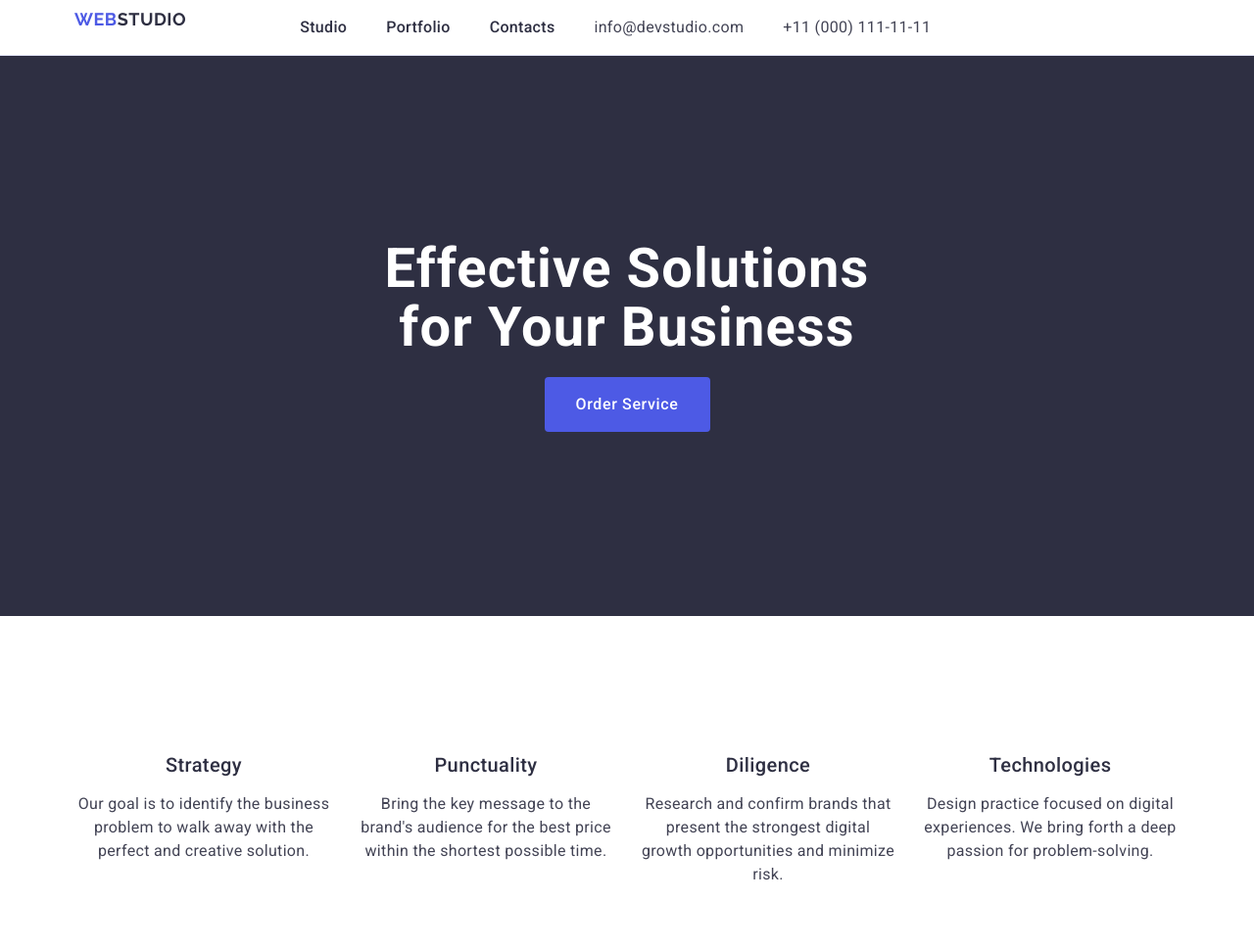
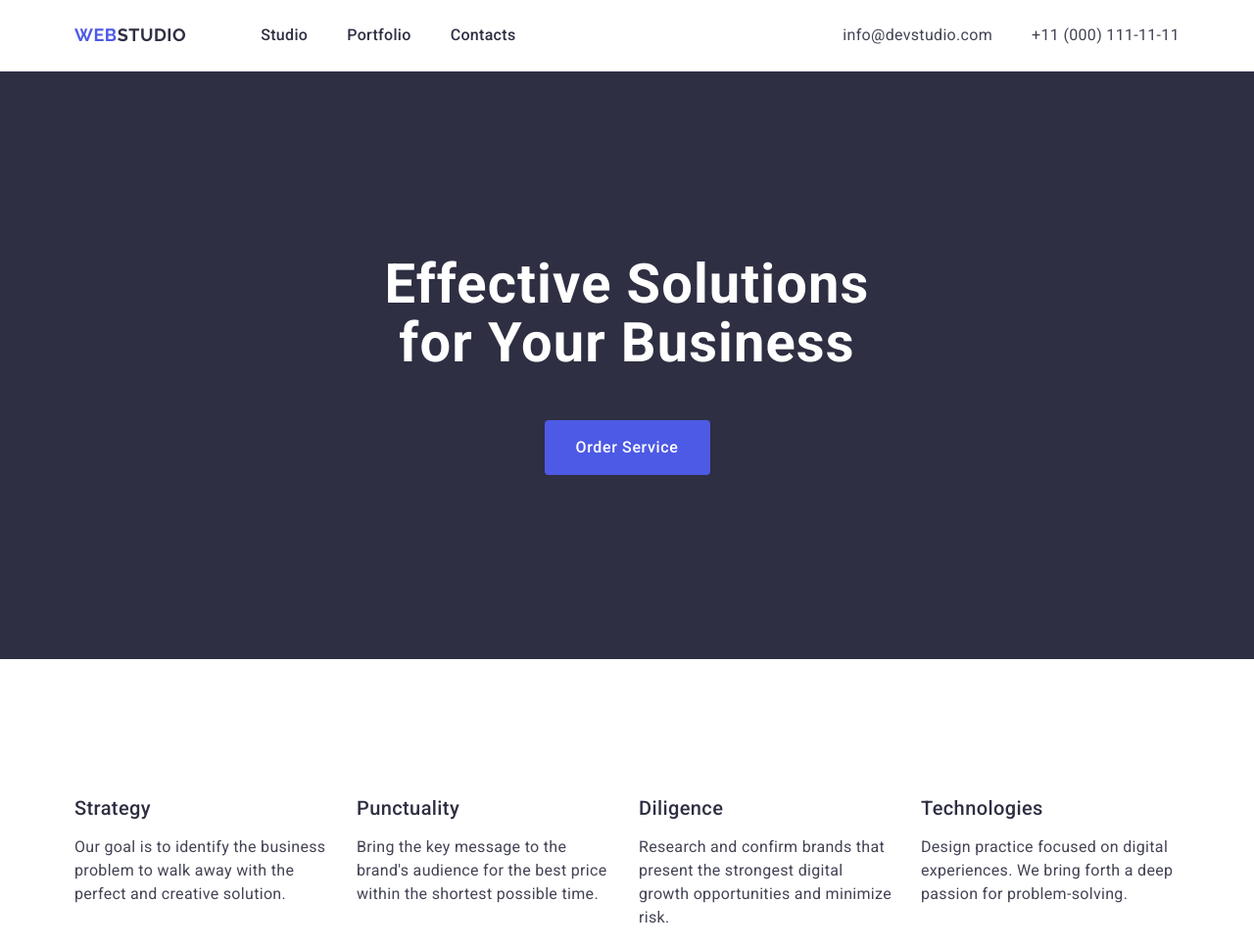
Before and after one commit to Sashke777/goit-markup-hw-03, a plain HTML site: page index.html in a window 1280 px wide. Shown: the top 968 px of the page at 98% size. Drawn offline with nearby package versions, Linux system fonts and the light colour scheme.

Commit message:
add error

```diff
--- a/css/styles.css
+++ b/css/styles.css
@@ -6,6 +6,8 @@ body {
 }
 ul,ol {
     list-style-type: none;
+    margin: 0;
+    padding: 0;
 }
 img {
     display: block;
@@ -15,9 +17,6 @@ img {
     border-bottom: 1px solid #e7e9fc
 }
 .header-container{
-    max-width: 1158px;
-    margin: 0 auto;
-    padding: 0 15px;
     display: flex;
     align-items: center;
 }
@@ -32,13 +31,14 @@ img {
     align-items: center;
 
 }
-.logo-class {
+.logo-class-header {
     font-family: "Raleway", sans-serif;
     font-weight: 700;
     font-size: 18px;
     line-height: 1.17;
     letter-spacing: 0.03em;
     text-transform: uppercase;
+    text-decoration: none;
     color: #4d5ae5;
     margin-right: 76px;
 }
@@ -60,6 +60,7 @@ img {
     text-decoration: none;
     padding-top: 24px;
     padding-bottom: 24px;
+    display: block;
 }
 
 .nav-link-class:hover,
@@ -74,6 +75,7 @@ img {
 .contact-info {
     font-style: normal;
     color: #434455;
+    margin-left: auto;
 }
 
 .contact-link-class {
@@ -94,11 +96,6 @@ img {
     background-color: #2e2f42;
     padding: 188px 0;
 }
-.container{
-    max-width: 1200px;
-    margin: 0 auto;
-    padding: 0 15px;
-}
 
 .section-heading {
     font-size: 56px;
@@ -107,7 +104,7 @@ img {
     letter-spacing: 0.02em;
     color: #ffffff;
     max-width: 496px;
-    margin: 0 auto 20px;
+    margin: 0 auto 48px;
 }
 
 .button-class {
@@ -140,11 +137,7 @@ img {
    padding: 120px 0;
 }
 
-.container {
-    max-width: 1158px;
-    margin: 0 auto;
-    padding: 0 15px;
-}
+
 .visually-hidden {
   position: absolute;
   width: 1px;
@@ -160,15 +153,12 @@ img {
 .features-list {
     display: flex;
     gap: 24px;
-    /* Відступ між елементами списку */
     list-style: none;
     padding: 0;
     margin: 0;
 }
 .features-item {
     width: calc((100% - 72px) / 4);
-    flex-basis: calc((100% - 3 * 24px) / 4);
-
 }
 .list-item-heading {
     font-weight: 500;
@@ -211,7 +201,7 @@ img {
     background-color: #FFFFFF;
     width: calc((100% - 72px) / 4);
     border-radius: 0px 0px 4px 4px;
-    overflow: hidden;}
+}
 
 .team-member-info {
     padding: 32px 0;
@@ -227,13 +217,6 @@ img {
     margin-bottom: 8px;
 }
 
-.list-item-paragraph {
-    font-size: 16px;
-    line-height: 1.5;
-    letter-spacing: 0.02em;
-    color: #434455;
-    text-align: center;
-}
 
 /* Our portfolio */
 .portfolio-section {
@@ -242,11 +225,7 @@ img {
     background-color: #FFFFFF;
 }
 
-.container {
-    max-width: 1158px;
-    margin: 0 auto;
-    padding: 0 15px;
-}
+
 .portfolio-heading {
     font-size: 36px;
     line-height: 1.11;
@@ -274,25 +253,9 @@ img {
     padding: 32px 16px;
     border: 1px solid #e7e9fc;
     border-top: none;
-    border-radius: 0 0 4px 4px;
-}
-.list-item-heading {
-    font-weight: 500;
-    font-size: 20px;
-    line-height: 1.2;
-    letter-spacing: 0.02em;
-    color: #2e2f42;
-    margin-bottom: 8px;/* Відступ між заголовком і категорією */
-    text-align: center;
 }
 
-.list-item-paragraph {
-    font-size: 16px;
-    line-height: 1.5;
-    letter-spacing: 0.02em;
-    color: #434455;
-    text-align: center;
-}
+
 
 /* Footer section */
 .footer-class {
@@ -300,7 +263,7 @@ img {
     padding: 100px 0;
 }
 
-.logo-class {
+.logo-class-footer {
     font-family: "Raleway", sans-serif;
     font-weight: 700;
     font-size: 18px;
@@ -321,7 +284,6 @@ img {
     line-height: 1.5;
     color: var(--footer-text-color, #F4F4FD);
     letter-spacing: 0.02em;
-    font-size: 14px;
-    margin-top: 10px;
+    font-size: 16px;
     max-width: 264px
 }
--- a/index.html
+++ b/index.html
@@ -24,7 +24,7 @@
     <header class="header">
       <div class="container header-container">
         <nav class="main-nav">
-          <a href="./index.html" class="logo-class"
+          <a href="./index.html" class="logo-class-header"
             >Web<span class="logo-span-studio">Studio</span></a
           >
           <ul class="header-menu-container">
@@ -236,7 +236,7 @@
     <!-- Footer section -->
     <footer class="footer-class">
       <div class="container">
-        <a href="./index.html" class="logo-class"
+        <a href="./index.html" class="logo-class-footer"
           >Web<span class="logo-span">Studio</span></a
         >
         <p class="footer-paragraph">
```
